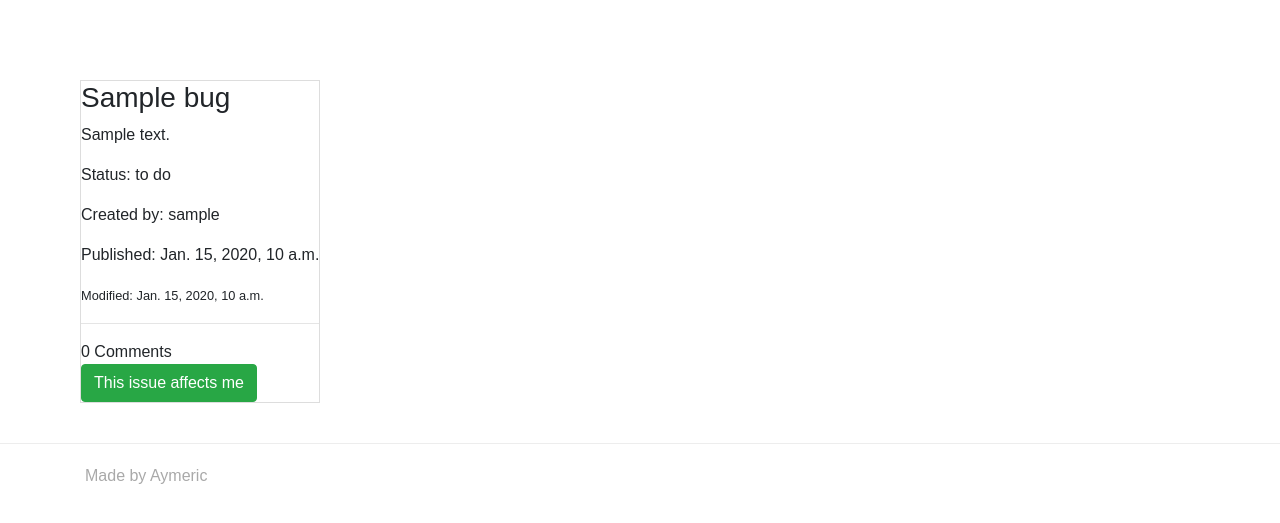
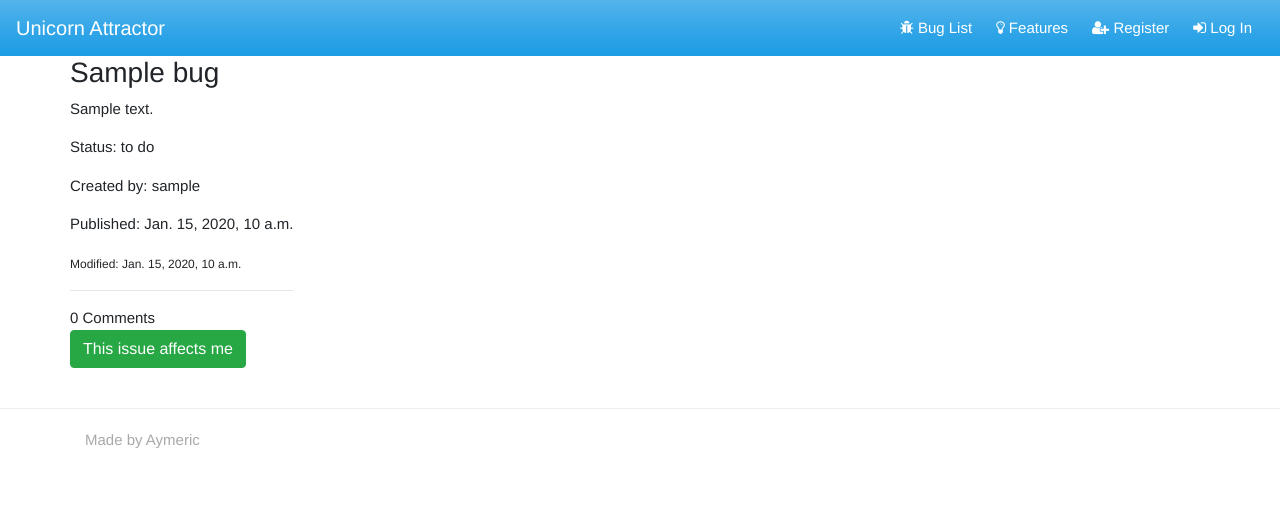
Before and after one commit to comanezz/unicorn_attractor, a Django app: a page that uses templates/base.html in a window 1280 px wide. Shown: the top 523 px of the page. Run offline with Django 3.2, Linux system fonts and the light colour scheme; tables that the repository leaves empty hold one stand-in row (values such as "Sample post"); some libraries are stand-ins or nearby versions.

Commit message:
Old css styling from previous project removed. Added new styling for navbar, bugs page

```diff
--- a/static/css/custom.css
+++ b/static/css/custom.css
@@ -1,6 +1,7 @@
 body {
-    font-family: Arial;
-    padding-top: 50px;
+    padding-top: 56px;
+    font-size: 15px;
+    font-family: "Helvetica Neue",Helvetica,Arial,sans-serif;
 }
 
 footer {
@@ -11,59 +12,49 @@ footer {
     color: #A9A9A9;
 }
 
-.icon-bar {
-    background-color: #fff;
+.main-title {
+    color: #40ace9;
+}
+/* ----------------  Navbar --------------- */
+/* Taken from bootswatch nav */
+.nav-color {
+    background-image: linear-gradient(#54b4eb, #2fa4e7 60%, #1d9ce5);
+    background-repeat: no-repeat;
+    background-image: -webkit-linear-gradient(#54b4eb, #2fa4e7 60%, #1d9ce5);
+    background-image: -o-linear-gradient(#54b4eb, #2fa4e7 60%, #1d9ce5);
+    background-image: -webkit-gradient(linear, left top, left bottom, from(#54b4eb), color-stop(60%, #2fa4e7), to(#1d9ce5));
 }
 
-.accountform {
-    padding-top: 20px;
+/* ----------------  Bug detail page --------------- */
+.add-bug-btn {
+    font-size: 16px;
 }
 
-.badge {
-    padding-left: 9px;
-    padding-right: 9px;
-    -webkit-border-radius: 9px;
-    -moz-border-radius: 9px;
-    border-radius: 9px;
+.replied-comments p {
+    word-wrap: break-word;
 }
 
-.label-warning[href],
-.badge-warning[href] {
-    background-color: #c67605;
-}
+/* ----------------------------------  Media */
+@media (min-width: 768px){
+    /* ------ Navbar-------- */
+    .navbar-expand-md .navbar-collapse {
+        justify-content: flex-end;
+    }
 
-.product {
-    background-size: contain;
-    background-position: center center;
-    background-repeat: no-repeat;
-    width: 150px;
-    height: 150px;
-    margin: 0 auto;
+    .navbar-expand-md .navbar-nav .nav-link {
+        padding-right: .75rem;
+        padding-left: .75rem;
+    }
+
+    .nav-item > a:hover {
+        color: white;
+        text-decoration: underline;
+    }
 }
 
 /* So within our caption paragraph, which is where we describe the product,
 we're putting in some word-wrap so that the text will wrap within the <div>, or within the paragraph,
 and won't overflow. */
-caption p {
+/* caption p {
     word-wrap: break-word;
 }
-
-.row.row-flex {
-    display: flex;
-    flex-wrap: wrap;
-    margin-top: 30px;
-}
-
-.panel-default {
-    border-color: transparent;
-    padding: 0 10px;
-}
-
-.panel-body {
-    height: 100%;
-    border: 1px solid #ddd;
-}
-
-.product-description {
-    min-height: 40px;
-}
```
